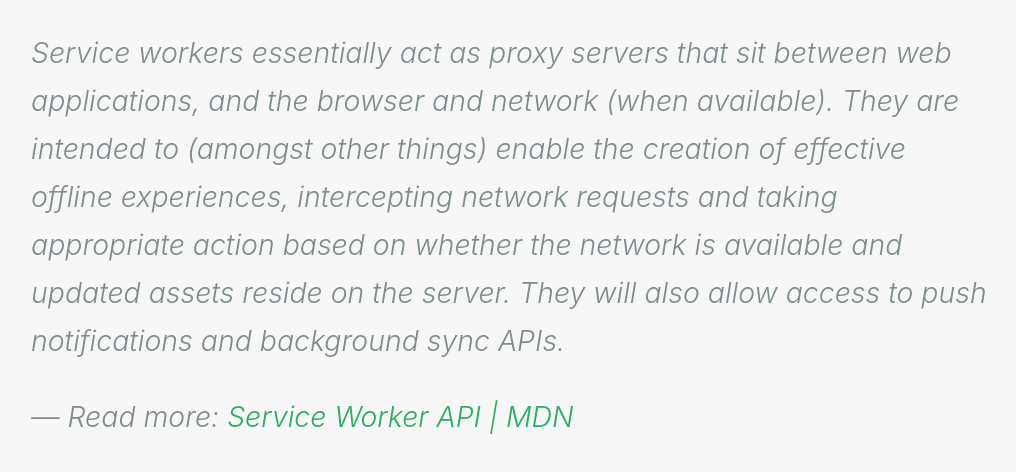
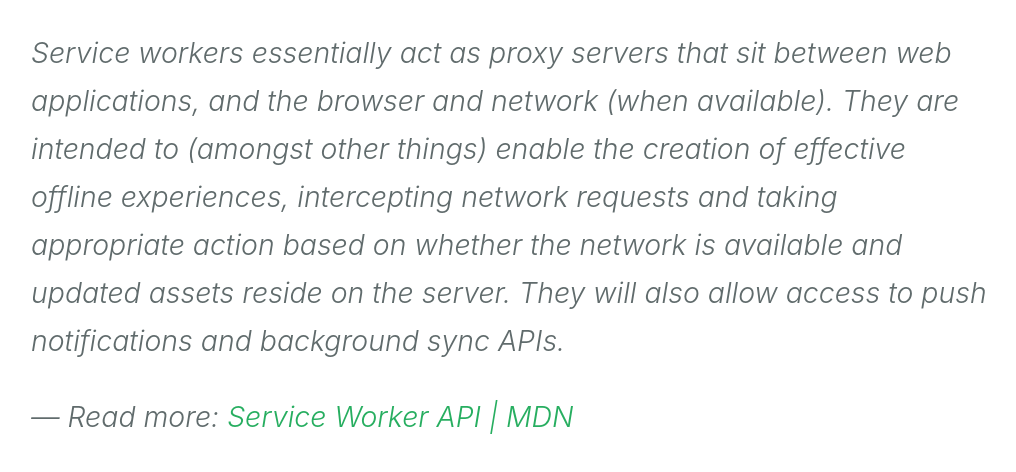
Before and after one commit to filipesf/service-workers, a plain HTML site: page index.html in a window 1280 px wide. Shown: the part 154-626 px from the top of the page, without its empty margins (129-1145 px from the left). Drawn offline with Linux system fonts and the light colour scheme.

Commit message:
Fixing low-contrast text

```diff
--- a/index.html
+++ b/index.html
@@ -26,8 +26,7 @@
       margin: 0;
       padding: 0 1.5rem;
       -webkit-font-smoothing: antialiased;
-      -moz-osx-font-smoothing: grayscale;
-      background-color: #f7f7f7; }
+      -moz-osx-font-smoothing: grayscale; }
 
     section {
       padding-top: 4.5rem;
@@ -47,7 +46,7 @@
       font-size: 1.77778rem;
       line-height: 1.6875;
       font-weight: 300;
-      color: #7f8c8d; }
+      color: #606b6c; }
 
       @media screen and (max-width: 48rem) {
         p { font-size: 1.3333rem; } }
@@ -57,7 +56,6 @@
       text-decoration: none; }
 
       a:hover { text-decoration: underline; }
-      a:visited { color: #437959; }
   </style>
 </head>
 <body>
```
Also changed, not shown: offline.html (+1 -2 lines).
